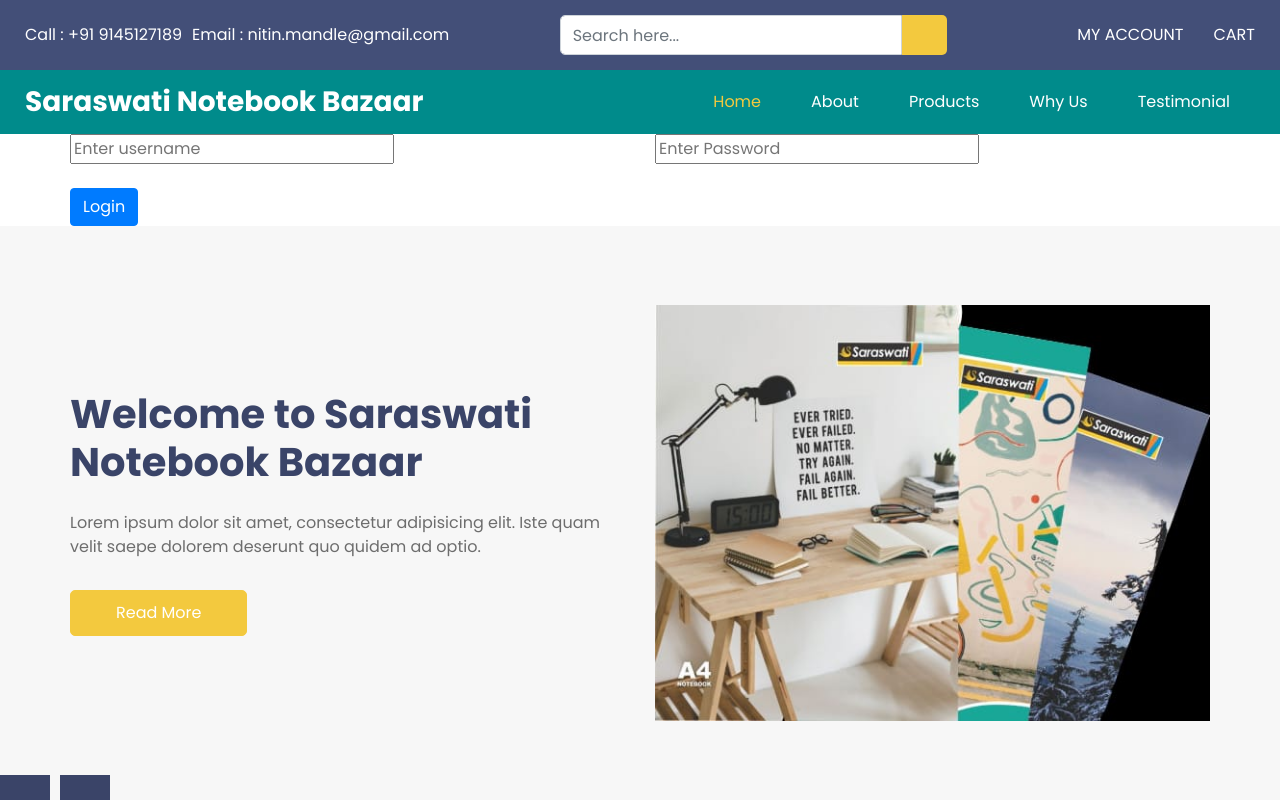
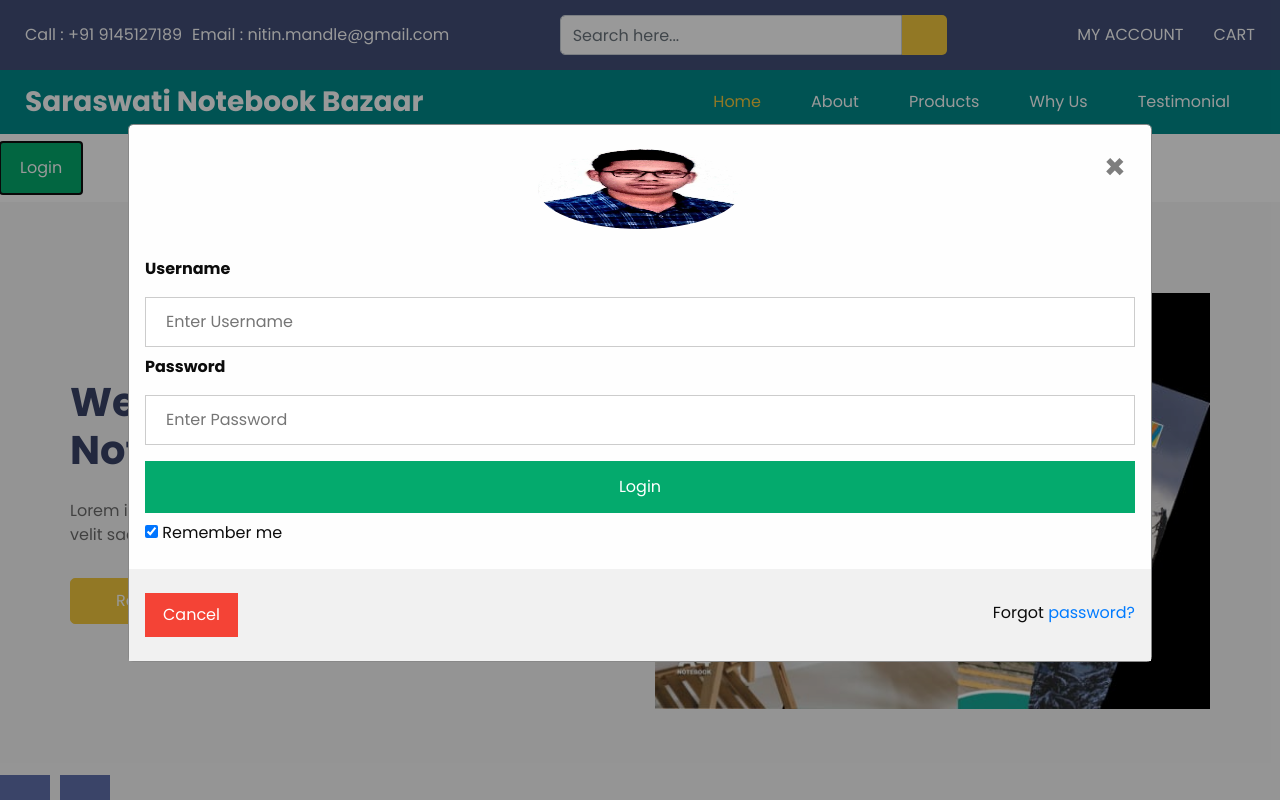
Before and after one commit to aniket947/BooksBazar, an Angular app: page / in a window 1280 px wide. Both pictures are taken after a click on the button "Login". Shown: the top 800 px of the page. Built offline with nearby package versions, Linux system fonts and the light colour scheme; some icons are missing.

Commit message:
Login Form Validators

```diff
--- a/src/app/app.component.html
+++ b/src/app/app.component.html
@@ -165,7 +165,7 @@
         </div>
         <div class="col-md-6 px-0">
           <div class="img-box">
-            <img src="./../assets/images/tim-arterbury-VkwRmha1_tI-unsplash.jpg" alt="">
+            <img src="./../assets/images/Combine.png" alt="">
           </div>
         </div>
       </div>
--- a/src/app/header/header.component.html
+++ b/src/app/header/header.component.html
@@ -44,8 +44,12 @@
   <div class="header_bottom">
     <div class="container-fluid">
       <nav class="navbar navbar-expand-lg custom_nav-container ">
+        <div class="logo">
+          <!-- <img src="./../assets/images/logo.jpg" alt=""> -->
+        </div>
         <a class="navbar-brand" href="index.html">
           <span>
+
             Saraswati Notebook Bazaar
           </span>
         </a>
--- a/src/app/header/header.component.ts
+++ b/src/app/header/header.component.ts
@@ -8,6 +8,7 @@
 })
 export class HeaderComponent implements OnInit {
   loginName: any;
+  isAdminLogin: boolean = true;
 
   constructor(private _loginService: LoginService) {
   }
@@ -18,6 +19,6 @@
     })
   }
 
-  isAdminLogin: boolean = true;
+
 
 }
--- a/src/app/login/login.component.css
+++ b/src/app/login/login.component.css
@@ -0,0 +1,126 @@
+
+body {font-family: Arial, Helvetica, sans-serif;}
+
+/* Full-width input fields */
+input[type=text], input[type=password] {
+  width: 100%;
+  padding: 12px 20px;
+  margin: 8px 0;
+  display: inline-block;
+  border: 1px solid #ccc;
+  box-sizing: border-box;
+}
+
+/* Set a style for all buttons */
+button {
+  background-color: #04AA6D;
+  color: white;
+  padding: 14px 20px;
+  margin: 8px 0;
+  border: none;
+  cursor: pointer;
+  width: 100%;
+}
+
+button:hover {
+  opacity: 0.8;
+}
+
+/* Extra styles for the cancel button */
+.cancelbtn {
+  width: auto;
+  padding: 10px 18px;
+  background-color: #f44336;
+}
+
+/* Center the image and position the close button */
+.imgcontainer {
+  text-align: center;
+  margin: 24px 0 12px 0;
+  position: relative;
+}
+
+img.avatar {
+  width: 20%;
+  border-radius: 50%;
+  height: 80px;
+}
+
+.container {
+  padding: 16px;
+}
+
+span.psw {
+  float: right;
+  padding-top: 16px;
+}
+
+/* The Modal (background) */
+.modal {
+  display: block;
+  position: fixed; /* Stay in place */
+  z-index: 1; /* Sit on top */
+  left: 0;
+  top: 0;
+  width: 100%; /* Full width */
+  height: 100%; /* Full height */
+  overflow: auto; /* Enable scroll if needed */
+  background-color: rgb(0,0,0); /* Fallback color */
+  background-color: rgba(0,0,0,0.4); /* Black w/ opacity */
+  padding-top: 60px;
+}
+
+/* Modal Content/Box */
+.modal-content {
+  background-color: #fefefe;
+  margin: 5% auto 15% auto; /* 5% from the top, 15% from the bottom and centered */
+  border: 1px solid #888;
+  width: 80%; /* Could be more or less, depending on screen size */
+}
+
+/* The Close Button (x) */
+.close {
+  position: absolute;
+  right: 25px;
+  top: 0;
+  color: #000;
+  font-size: 35px;
+  font-weight: bold;
+}
+
+.close:hover,
+.close:focus {
+  color: red;
+  cursor: pointer;
+}
+
+/* Add Zoom Animation */
+.animate {
+  -webkit-animation: animatezoom 0.6s;
+  animation: animatezoom 0.6s
+}
+
+@-webkit-keyframes animatezoom {
+  from {-webkit-transform: scale(0)}
+  to {-webkit-transform: scale(1)}
+}
+
+@keyframes animatezoom {
+  from {transform: scale(0)}
+  to {transform: scale(1)}
+}
+
+/* Change styles for span and cancel button on extra small screens */
+@media screen and (max-width: 300px) {
+  span.psw {
+     display: block;
+     float: none;
+  }
+  .cancelbtn {
+     width: 100%;
+  }
+}
+input.ng-touched.ng-invalid{
+  border: 1px solid red;
+  box-shadow: 0 0 13px inset rgb(240, 204, 204);
+}
--- a/src/app/login/login.component.html
+++ b/src/app/login/login.component.html
@@ -1,15 +1,35 @@
-<form [formGroup]="loginForm" (ngSubmit)="onSubmit()">
-    <div formGroupName="userDetails">
-        <div class="container">
-            <div class="row">
-                <div class="col-md-6">
-                    <input type="text" placeholder="Enter username" formControlName="userName">
+<button (click)="isLoginOpen = true" style="width:auto;">Login</button>
+<div *ngIf="isLoginOpen" class="modal">
+    <form class="modal-content animate" [formGroup]="loginForm" (ngSubmit)="onSubmit()">
+        <div formGroupName="userDetails">
+            <div class="imgcontainer">
+                <span (click)="isLoginOpen = false" class="close" title="Close Modal">&times;</span>
+                <img src="./../../assets/images/Photo.jpeg" alt="Avatar" class="avatar">
+            </div>
+
+            <div class="container">
+                <label for="uname"><b>Username</b></label>
+                <input type="text" placeholder="Enter Username" name="uname" formControlName="userName">
+                <div class="text-danger"
+                    *ngIf="!loginForm.get('userDetails.userName').valid && loginForm.get('userDetails.userName').touched">
+                    Please Enter Username
                 </div>
-                <div class="col-md-6">
-                    <input type="text" placeholder="Enter Password" formControlName="password">
+
+                <label for="psw"><b>Password</b></label>
+                <input type="password" placeholder="Enter Password" name="psw" formControlName="password">
+                <div class="text-danger"
+                    *ngIf="!loginForm.get('userDetails.password').valid && loginForm.get('userDetails.password').touched">
+                    Please Enter Password
                 </div>
-            </div><br>
-            <button class="btn btn-primary" (click)="userNameHeader()">Login</button>
+                <button type="submit" (click)="login()">Login</button>
+                <label>
+                    <input type="checkbox" checked="checked" name="remember"> Remember me
+                </label>
+            </div>
+
+            <div class="container" style="background-color:#f1f1f1">
+                <button type="button" (click)="isLoginOpen = false" class="cancelbtn">Cancel</button>
+                <span class="psw">Forgot <a href="#">password?</a></span>
+            </div>
+
         </div>
-    </div>
-</form>
--- a/src/app/login/login.component.ts
+++ b/src/app/login/login.component.ts
@@ -1,5 +1,5 @@
 import { Component, OnInit } from '@angular/core';
-import { FormControl, FormGroup } from '@angular/forms';
+import { FormControl, FormGroup, Validators } from '@angular/forms';
 import { LoginService } from '../Services/login.service';
 
 @Component({
@@ -10,14 +10,15 @@
 export class LoginComponent implements OnInit {
   loginForm: any = FormGroup
   loginName: any
+  isLoginOpen: boolean = false
 
   constructor(private _loginService: LoginService) { }
 
   ngOnInit(): void {
     this.loginForm = new FormGroup({
       'userDetails': new FormGroup({
-        'userName': new FormControl(null),
-        'password': new FormControl(null),
+        'userName': new FormControl(null, Validators.required),
+        'password': new FormControl(null, Validators.required),
       }),
     })
   }
@@ -26,8 +27,9 @@
     console.log(this.loginForm)
   }
 
-  userNameHeader() {
+  login() {
     this._loginService.userLoginName.next(this.loginForm.value.userDetails.userName);
+    this.isLoginOpen = false;
   }
 
 }
```
Also changed, not shown: src/assets/images/logo.jpg (added), 1 other file (tests, documents, lock files or other folders).
